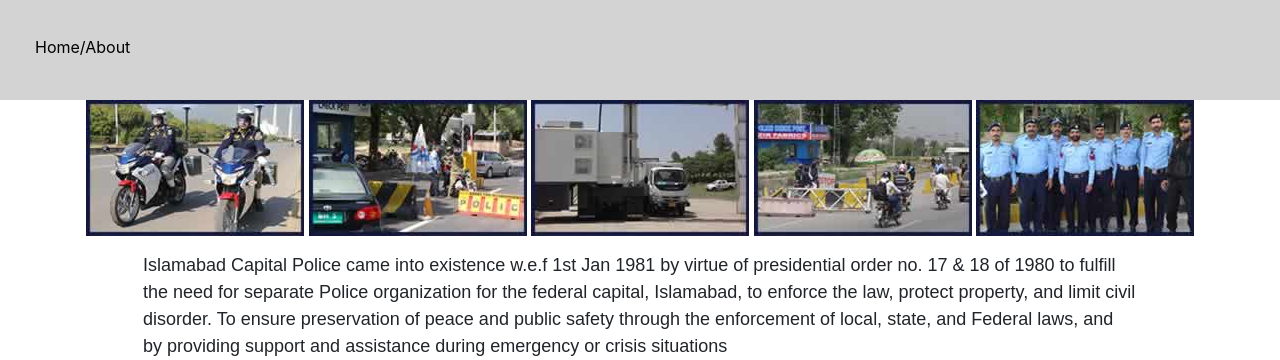
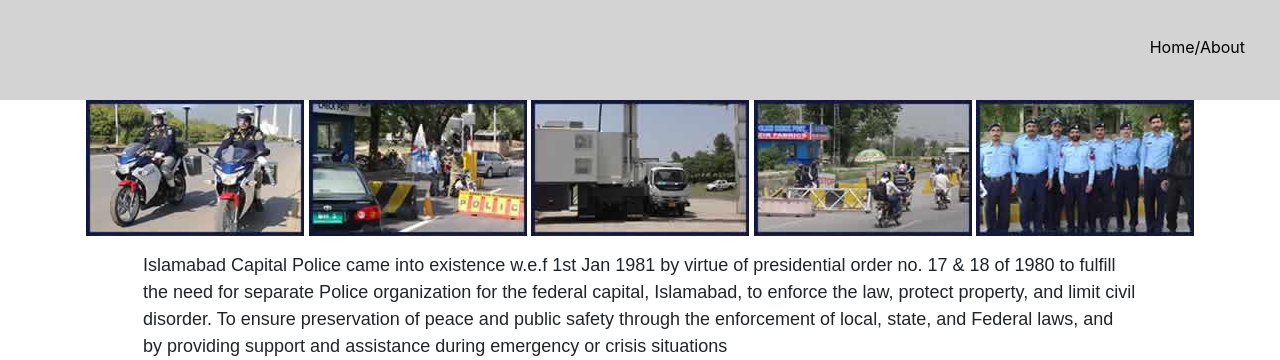
Before and after one commit to noumanmalik960/Online_complaint_Portal, a Django app: page /about/ in a window 1280 px wide. Shown: the part 74-434 px from the top of the page. Run offline with Django 3.2, Linux system fonts and the light colour scheme; some libraries are stand-ins or nearby versions.

Commit message:
updated about page

```diff
--- a/complaint/templates/complaint/about.html
+++ b/complaint/templates/complaint/about.html
@@ -9,7 +9,7 @@
 
 <body>
     {% block header %}
-    <div style="height: 100px; background: lightgrey; padding: 35px; color: black;">
+    <div style="height: 100px; background: lightgrey; padding: 35px; color: black; text-align: right;">
         Home/About
     </div>
     <div style="text-align: center; widows: 90%;">
@@ -25,9 +25,6 @@
     {% endblock header %}
 
     {% block content %}
-
-
-
 
     <div>
         <p>Islamabad Capital Police came into existence w.e.f 1st Jan 1981 by virtue of presidential order no. 17 & 18 of 1980 to fulfill the need for separate Police organization for the federal capital, Islamabad, to enforce the law, protect property, and limit civil disorder. To ensure preservation of peace and public safety through the enforcement of local, state, and Federal laws, and by providing support and assistance during emergency or crisis situations
@@ -76,5 +73,4 @@
         </p>
     </div>
     {% endblock content %}
-
 </html>
```
Also changed, not shown: db.sqlite3, fir/settings.py (line endings or trailing spaces).
